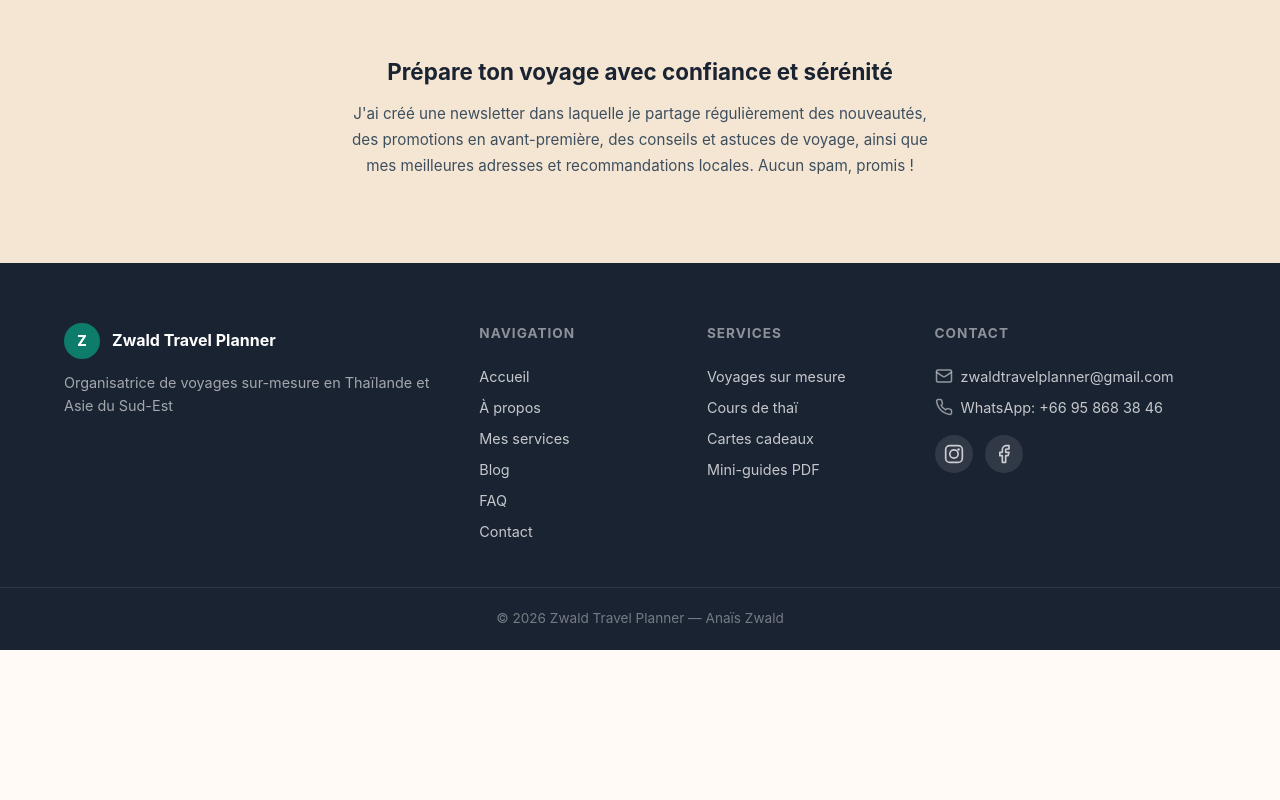
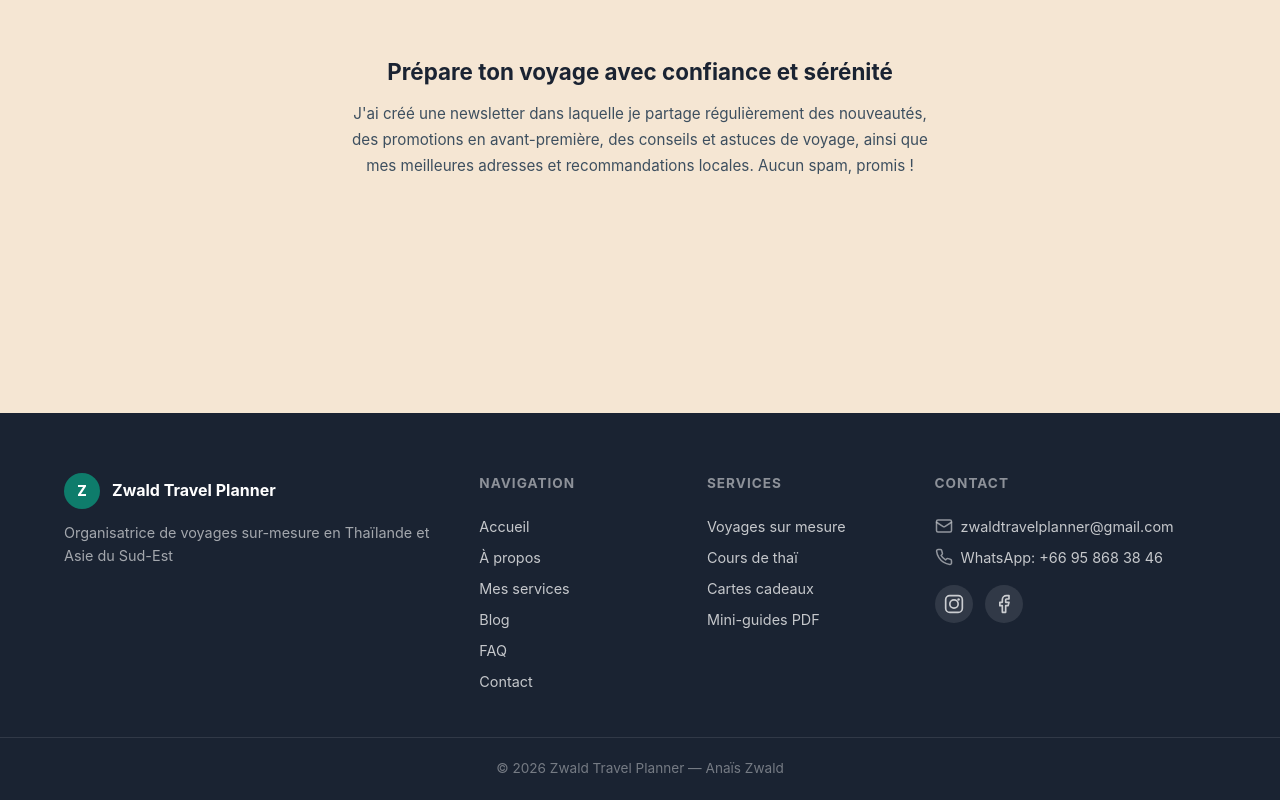
Before and after one commit to TheRemless/Site_Anais, a React (Vite) app: page / in a window 1280 px wide. Shown: the part 6635-7435 px from the top of the page. Before the commit the page ends 7285 px from the top, so only its background shows below. Built offline with nearby package versions, Linux system fonts and the light colour scheme.

Commit message:
MailerLite bug fix

```diff
--- a/src/components/MailerLiteForm.jsx
+++ b/src/components/MailerLiteForm.jsx
@@ -1,26 +1,24 @@
 import { useEffect, useRef } from "react";
 
+/**
+ * MailerLiteForm component for React SPAs.
+ *
+ * MailerLite's universal script scans the DOM once on load.
+ * In a React SPA, we need to re-trigger the scan when the component mounts
+ * and the placeholder div is available in the DOM.
+ */
 export default function MailerLiteForm({ formId = "Ew3n64" }) {
   const containerRef = useRef(null);
 
   useEffect(() => {
-    // MailerLite only scans the DOM once on initial page load.
-    // In a React SPA, navigating to a new page doesn't reload the page,
-    // so we need to re-trigger MailerLite to find the new form div.
-    const timer = setTimeout(() => {
-      // If MailerLite already rendered the form inside our div, skip
-      if (containerRef.current && containerRef.current.childNodes.length > 0) {
-        return;
-      }
-      // Re-inject the MailerLite universal script to force a fresh scan
-      const existingScript = document.querySelector('script[src="https://assets.mailerlite.com/js/universal.js"]');
-      if (existingScript) {
-        existingScript.remove();
-      }
-      // Reset the ml function so it re-initializes
-      if (window.ml) {
-        window.ml = undefined;
-      }
+    // 1. If ml is already defined, we can just call it to re-scan
+    if (window.ml) {
+      window.ml("account", "2261194");
+    }
+
+    // 2. Also ensure the script is loaded if it's not already
+    // Sometimes the script in index.html might fail or be blocked
+    if (!document.querySelector('script[src*="assets.mailerlite.com/js/universal.js"]')) {
       const script = document.createElement("script");
       script.src = "https://assets.mailerlite.com/js/universal.js";
       script.async = true;
@@ -30,10 +28,24 @@ export default function MailerLiteForm({ formId = "Ew3n64" }) {
         }
       };
       document.head.appendChild(script);
+    }
+
+    // 3. Re-trigger after a short delay to ensure DOM is ready
+    const timer = setTimeout(() => {
+      if (window.ml) {
+        window.ml("account", "2261194");
+      }
     }, 500);
 
     return () => clearTimeout(timer);
   }, []);
 
-  return <div ref={containerRef} className="ml-embedded" data-form={formId}></div>;
+  return (
+    <div
+      ref={containerRef}
+      className="ml-embedded"
+      data-form={formId}
+      style={{ minHeight: "150px" }} // Added min-height to avoid layout jump and ensure visibility
+    ></div>
+  );
 }
```
